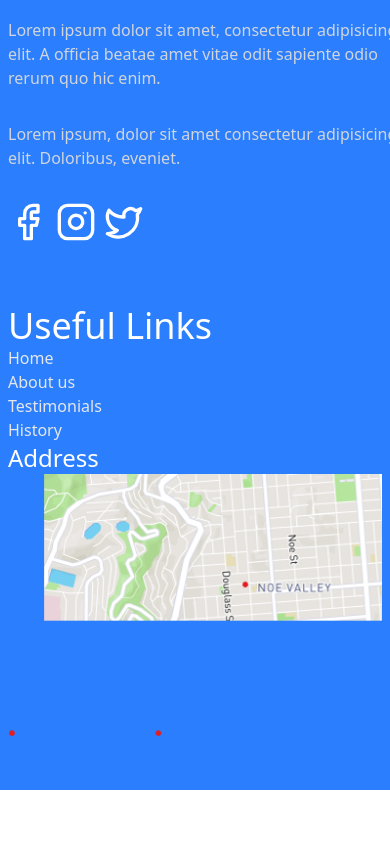
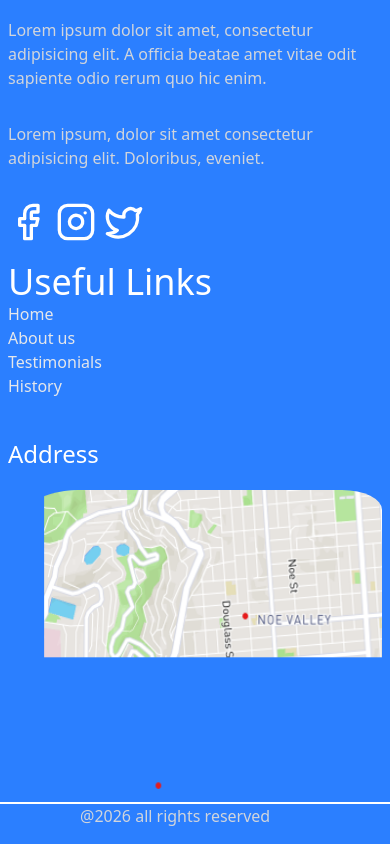
Before and after one commit to shailendrapratap1/clinic-website, a React (Vite) app in the folder clinicweb/: page / in a window 390 px wide. Shown: the part 4302-5146 px from the top of the page. Before the commit the page ends 5092 px from the top, so only its background shows below. Built offline with nearby package versions, Linux system fonts and the light colour scheme.

Commit message:
Update Footer.jsx

```diff
--- a/clinicweb/src/pages/Footer.jsx
+++ b/clinicweb/src/pages/Footer.jsx
@@ -28,8 +28,8 @@ const sections = [
 const Footer = () => {
   return (
     <footer className='min-h-screen mt-10  bg-blue-500'>
-     <div className='md:flex md:flex-row flex flex-col md:px-20 md:py-15 px-2 md:gap-20'>
-      <div className='flex flex-col  w-100 h-90 gap-8'>
+     <div className='md:flex md:flex-row flex flex-col md:px-20 md:py-15 px-2 md:gap-20 gap-5'>
+      <div className='flex flex-col   gap-8'>
         <h2 className='text-white font-medium text-4xl'>E-clinic</h2>
         <p className='text-gray-300 font-medium'>Lorem ipsum dolor sit amet, consectetur adipisicing elit. A officia beatae amet vitae odit sapiente odio rerum quo hic enim.</p>
         <p className='text-gray-300 font-medium'>Lorem ipsum, dolor sit amet consectetur adipisicing elit. Doloribus, eveniet.</p>
@@ -64,11 +64,17 @@ const Footer = () => {
          </div>
 
       </div>
-       <div className='flex flex-col'>
+       <div className='flex flex-col pt-5'>
           <h2 className='text-2xl text-white font-medium '>Address</h2>
-          <img src="./i.png" alt="" className='rounded-6xl ' />
+          <img src="./i.png" alt="" className='h-80 w-240 rounded-r-[40px] rounded-l-[70px] rounded-e-[50px] rounded-bl-[90px] pt-5' />
          </div>
+
      </div>
+     <div className='border mt-3  md:mx-20 h-0 text-white '>
+     </div>
+     <div className=''>
+           <h2 className='md:px-70 px-20 pb-4 text-gray-300 '>@2026 all rights reserved</h2>
+</div>
     </footer>
   )
 }
```
